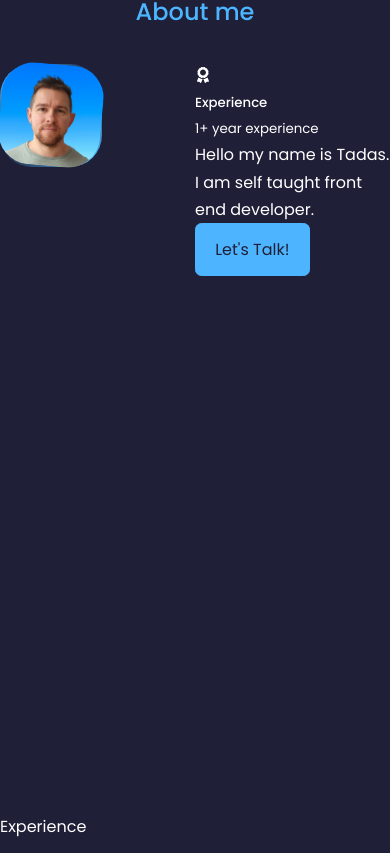
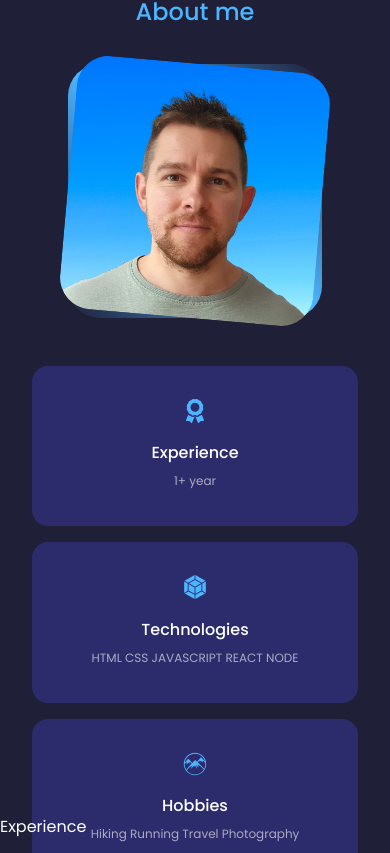
Before and after one commit to tadzyla/personal_web_2, a React (Create React App) app: page / in a window 390 px wide. Shown: the part 971-1824 px from the top of the page. Built offline with nearby package versions, Linux system fonts and the light colour scheme.

Commit message:
making About Me section responsive

```diff
--- a/src/components/about/About.jsx
+++ b/src/components/about/About.jsx
@@ -2,6 +2,8 @@ import React from 'react'
 import './about.css'
 import  ABOUTME  from '../../assets/about_me.png'
 import { FaAward } from 'react-icons/fa'
+import { SiWebpack } from 'react-icons/si'
+import { GiMountains } from 'react-icons/gi'
 
 const About = () => {
   return (
@@ -19,13 +21,23 @@ const About = () => {
             <article className="about_card">
             < FaAward className='about_icon'/>
               <h5>Experience</h5>
-              <small>1+ year experience</small>
+              <small>1+ year</small>
             </article>
+            <article className="about_card">
+            < SiWebpack className='about_icon'/>
+              <h5>Technologies</h5>
+              <small>HTML CSS JAVASCRIPT REACT NODE</small>
+            </article>
+            <article className="about_card">
+            < GiMountains className='about_icon'/>
+              <h5>Hobbies</h5>
+              <small>Hiking Running Travel Photography</small>
+            </article>
+            </div>
             <p>
               Hello my name is Tadas. I am self taught front end developer.
             </p>
             <a href="#contact" className='btn btn-primary'>Let's Talk!</a>
-          </div>
         </div>
       </container>
     </section>
--- a/src/components/about/about.css
+++ b/src/components/about/about.css
@@ -1,10 +1,11 @@
 .about_container {
     display: grid;
     grid-template-columns: 35% 50%;
-    gap: 15%;
+    gap: 5%;
 }
 
 .about_me {
+    margin-left: 3rem;
     width: 75%;
     aspect-ratio: 1/1;
     border-radius: 2rem;
@@ -23,3 +24,84 @@
 .about_me-image:hover {
     transform: rotate(0);
 }
+
+.about_cards {
+    display: grid;
+    grid-template-columns: repeat(3, 1fr);
+    gap: 1.5rem;
+}
+
+.about_card {
+    background: var(--color-bg-variant);
+    border: 1px solid transparent;
+    border-radius: 1rem;
+    text-align: center;
+    padding: 2rem;
+    transition: var(--transition);
+}
+
+.about_card:hover {
+    background: transparent;
+    border-color: var(--color-primary-variant);
+    cursor: default;
+}
+
+.about_icon {
+    color: var(--color-primary);
+    font-size: 1.5rem;
+    margin-bottom: 0.5rem;
+}
+
+.about_card h5 {
+    font-size: 1rem;
+}
+
+.about_card small {
+    font-size: 0.75rem;
+    color: var(--color-light);
+}
+
+.about_content p {
+    color: var(--color-light);
+    margin: 2rem 0 2rem;
+}
+
+/* ==========  MEDIA QUERIES (MEDIUM DEVICES, TABLETS) ====== */
+
+@media screen and (max-width: 1024px){
+    .about_container {
+        grid-template-columns: 1fr;
+        gap: 0;
+    }
+
+    .about_me {
+        width: 50%;
+        margin: 2rem auto 4rem;
+    }
+}
+
+/* ==========  MEDIA QUERIES (SMALL DEVICES, PHONES) ====== */
+
+@media screen and (max-width: 600px){
+    .about_me {
+        width: 65%;
+        margin: 0 auto 3rem;
+    }
+
+    .about_cards {
+        grid-template-columns: 1fr;
+        gap: 1rem;
+    }
+
+    .about_card {
+        margin: 0 2rem
+    }
+
+    .about_content {
+        text-align: center;
+    }
+
+    .about_content p {
+        margin: 1.5rem 0;
+    }
+}
```
